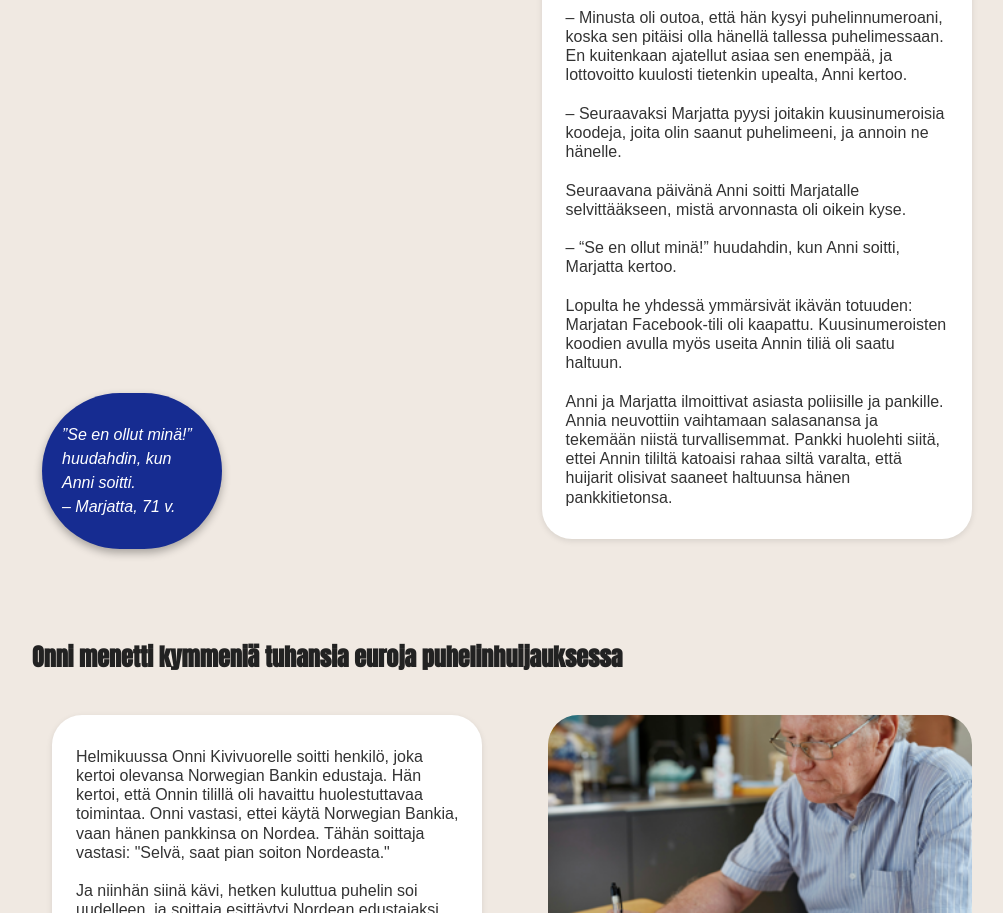
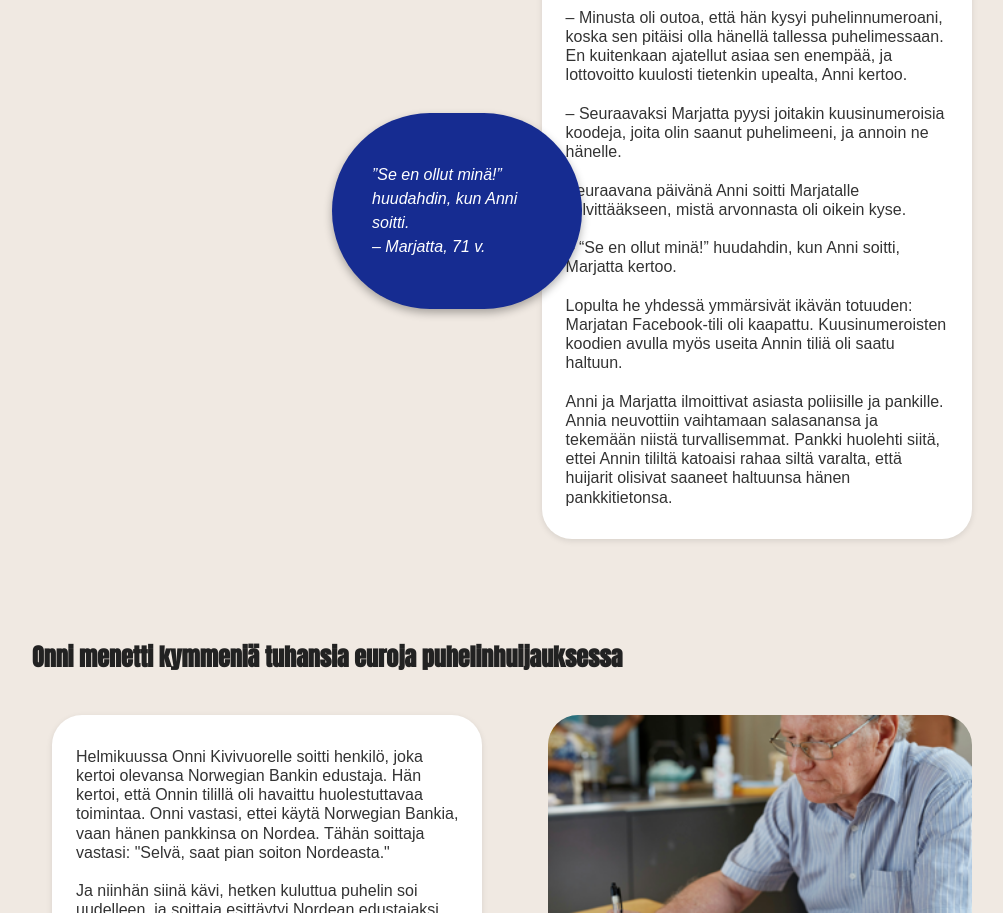
Before and after one commit to levonmaister/scamvjp2, a React (Vite) app: page / in a window 1280 px wide. Shown: the part 2873-3786 px from the top of the page, without its empty margins (128-1131 px from the left). Built offline with nearby package versions, Linux system fonts and the light colour scheme.

Commit message:
pratbubbel korrigering

```diff
--- a/src/styles/stories.css
+++ b/src/styles/stories.css
@@ -197,10 +197,3 @@ body {
         align-self: center;
     }
   }
-
-    .quote-bubble1 {
-      bottom: 10px;
-      left: 10px;
-      max-width: 140px;
-      padding: 30px 20px;
-    }
```
